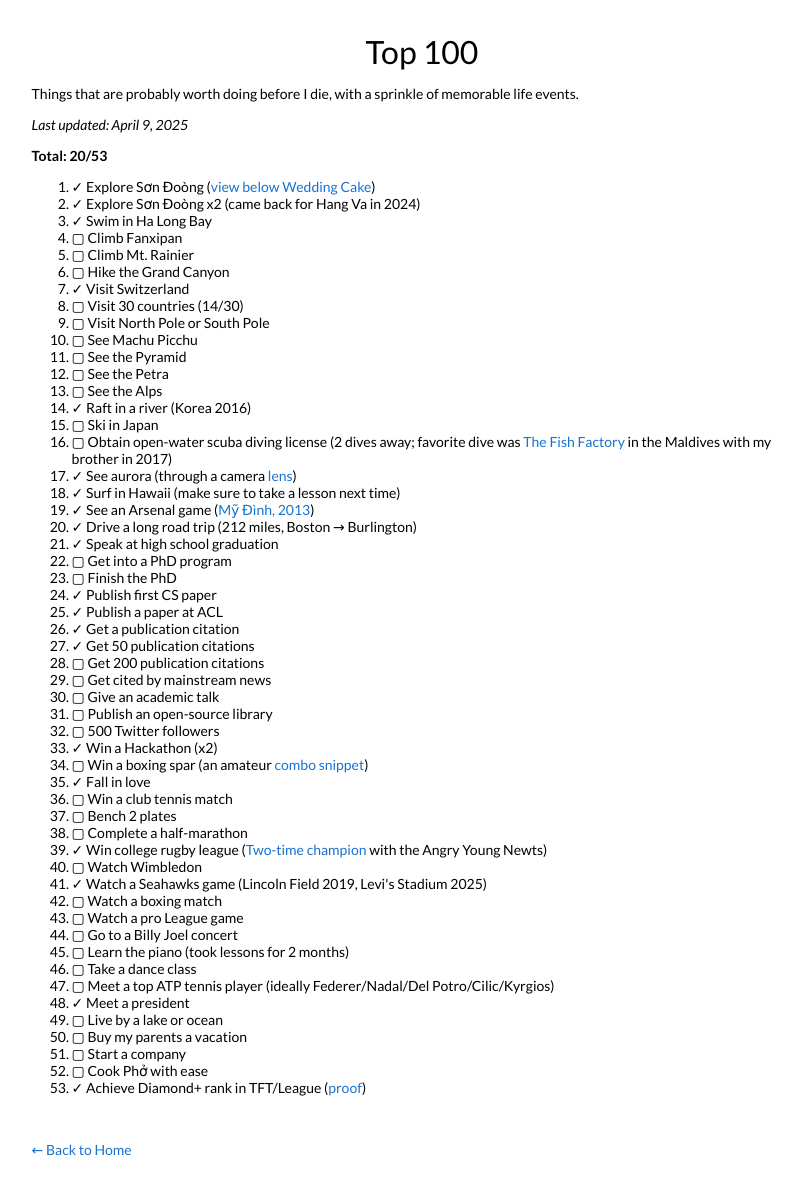
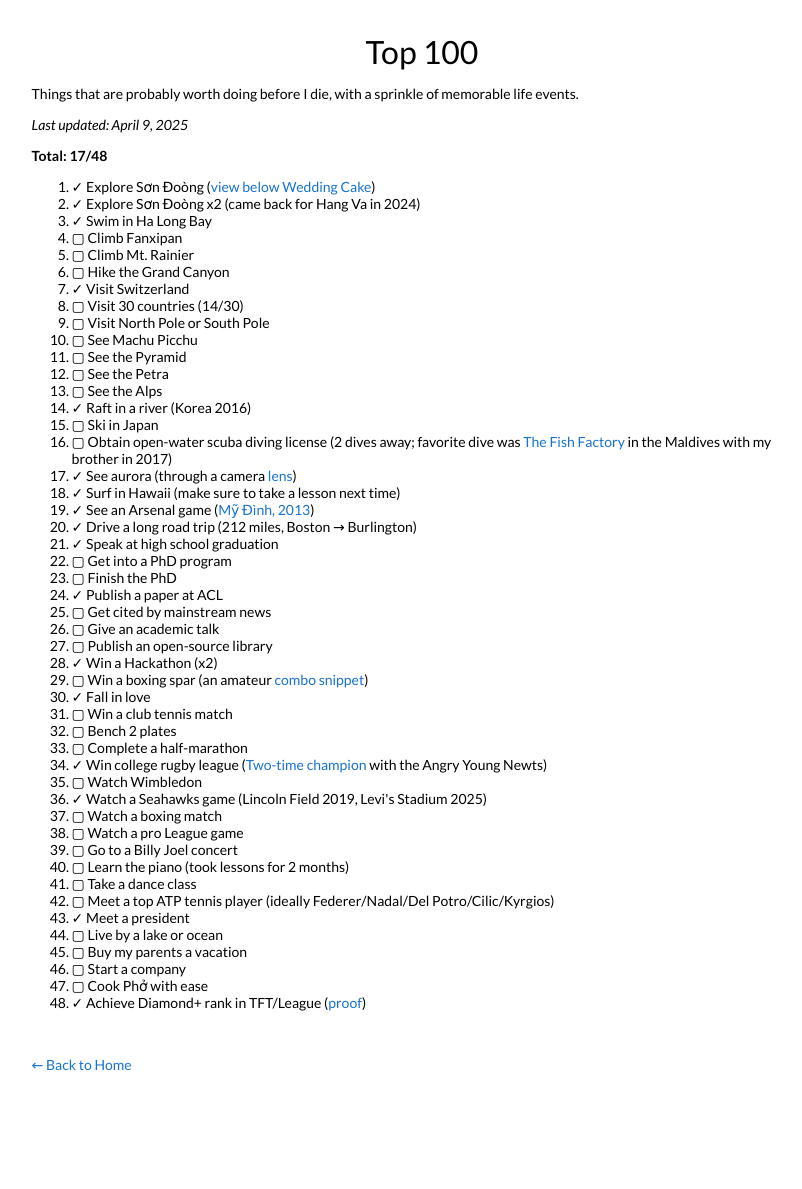
Before and after one commit to taidnguyen/taidnguyen.github.io, a Jekyll site: the page built from _posts/1997-01-01-top100.md, in a window 1280 px wide. Shown: the whole page, without its empty margins (218-1020 px from the left). Built offline with Jekyll 4.4.1, drawn with Linux system fonts in a browser that asks for light colours; after the commit the page ends 1104 px from its top, so only the background shows below that.

Commit message:
hide some cringe paper in top 100

```diff
--- a/_posts/1997-01-01-top100.md
+++ b/_posts/1997-01-01-top100.md
@@ -33,15 +33,15 @@ _Last updated: April 9, 2025_
   <li>✓ Speak at high school graduation</li>
   <li>▢ Get into a PhD program</li>
   <li>▢ Finish the PhD</li>
-  <li>✓ Publish first CS paper</li>
+  <!-- <li>✓ Publish first CS paper</li> -->
   <li>✓ Publish a paper at ACL</li>
-  <li>✓ Get a publication citation</li>
+  <!-- <li>✓ Get a publication citation</li>
   <li>✓ Get 50 publication citations</li>
-  <li>▢ Get 200 publication citations</li>
+  <li>▢ Get 200 publication citations</li> -->
   <li>▢ Get cited by mainstream news</li>
   <li>▢ Give an academic talk</li>
   <li>▢ Publish an open-source library</li>
-  <li>▢ 500 Twitter followers</li>
+  <!-- <li>▢ 500 Twitter followers</li> -->
   <li>✓ Win a Hackathon (x2)</li>
   <li>▢ Win a boxing spar (an amateur <a href="https://drive.google.com/file/d/1cVNtAFILR0Lqnm6aOrkhVwt_4uJ6Uco7/view?usp=sharing">combo snippet</a>)</li>
   <li>✓ Fall in love</li>
```
